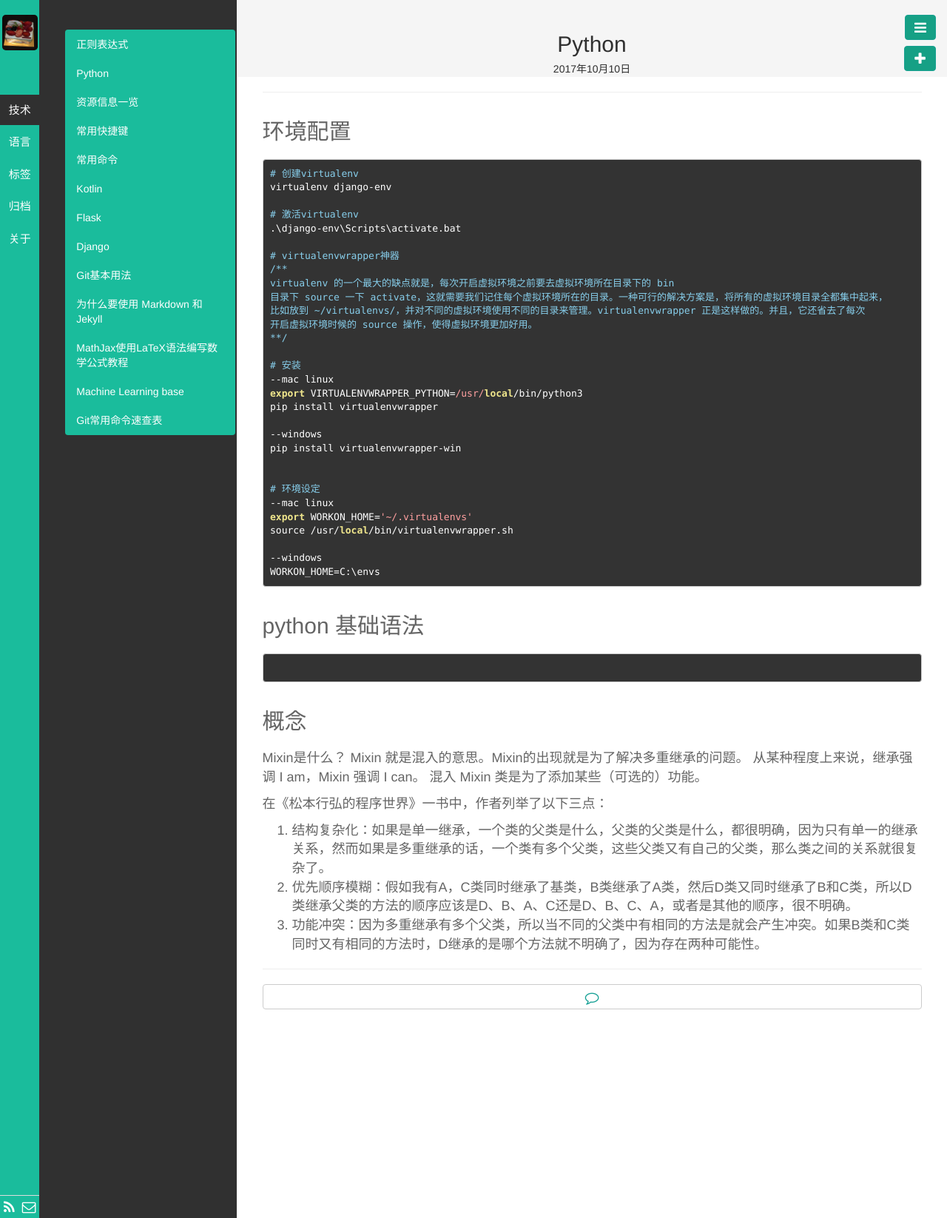
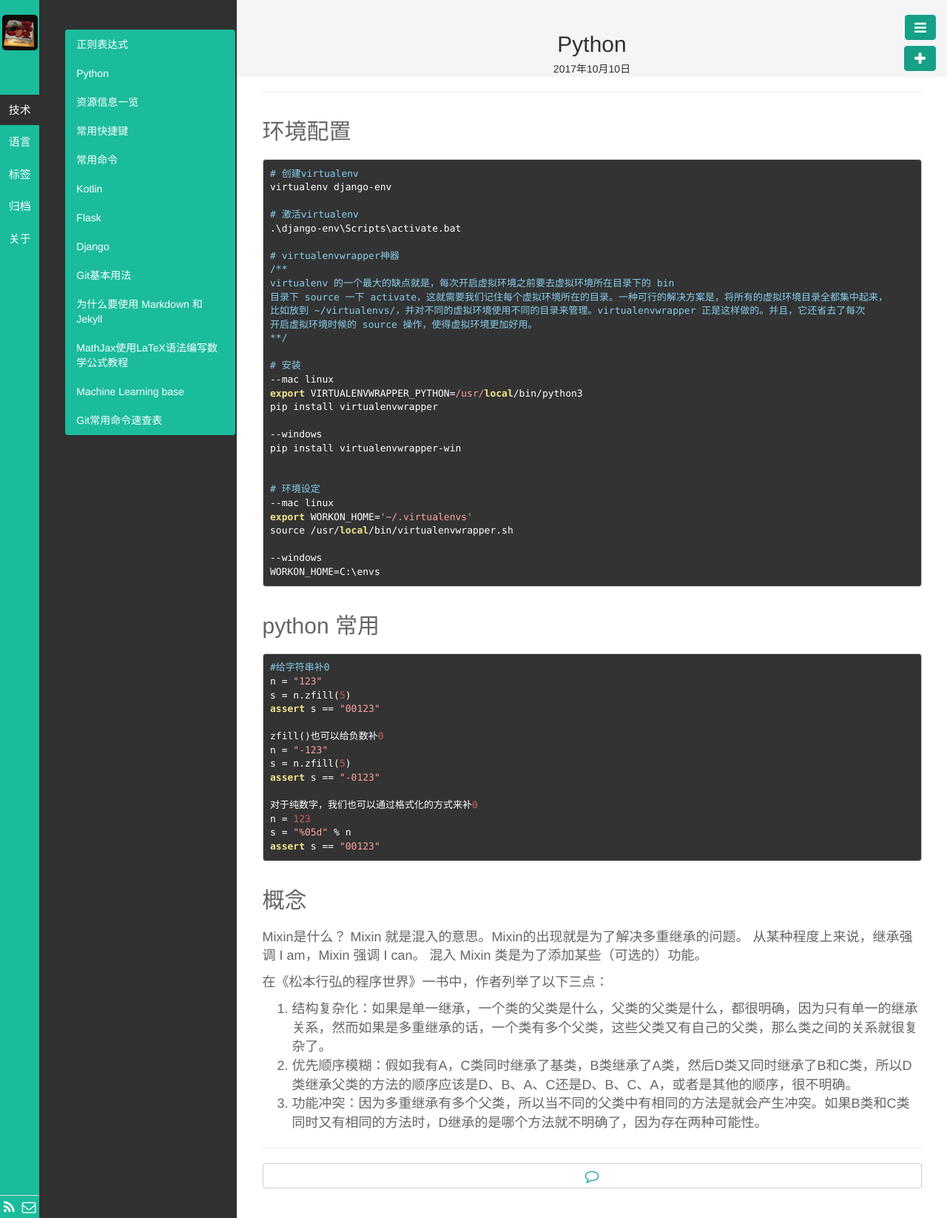
Before and after one commit to kyoyo/kyoyo.github.io, a Jekyll site: the page built from _posts/技術/2017-10-10-Python.md, in a window 1280 px wide. Shown: the whole page at 74% size. Built offline with Jekyll 4.4.1, drawn with Linux system fonts in a browser that asks for light colours; Markdown is read by kramdown in place of the engine named in the settings.

Commit message:
Update 2017-10-10-Python.md

````diff
--- a/_posts/技術/2017-10-10-Python.md
+++ b/_posts/技術/2017-10-10-Python.md
@@ -42,8 +42,22 @@ WORKON_HOME=C:\envs
 
 ```
 
-## python 基础语法
+## python 常用
 ```
+#给字符串补0
+n = "123"
+s = n.zfill(5)
+assert s == "00123"
+
+zfill()也可以给负数补0
+n = "-123"
+s = n.zfill(5)
+assert s == "-0123"
+
+对于纯数字，我们也可以通过格式化的方式来补0
+n = 123
+s = "%05d" % n
+assert s == "00123"
 
 ```
 
````
